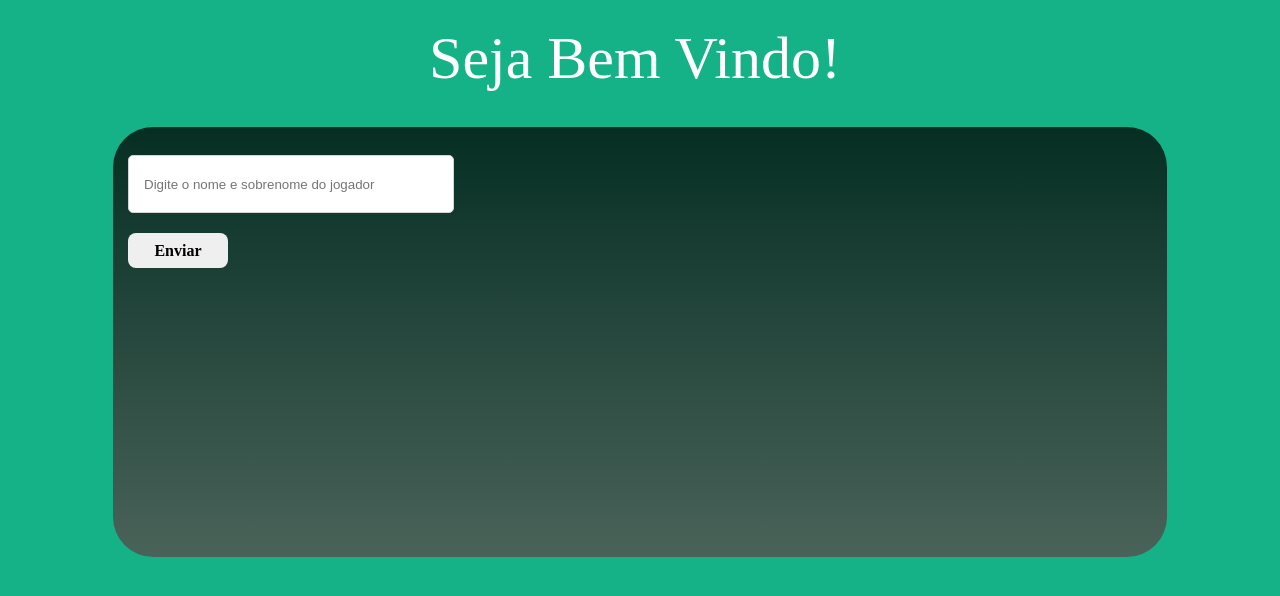
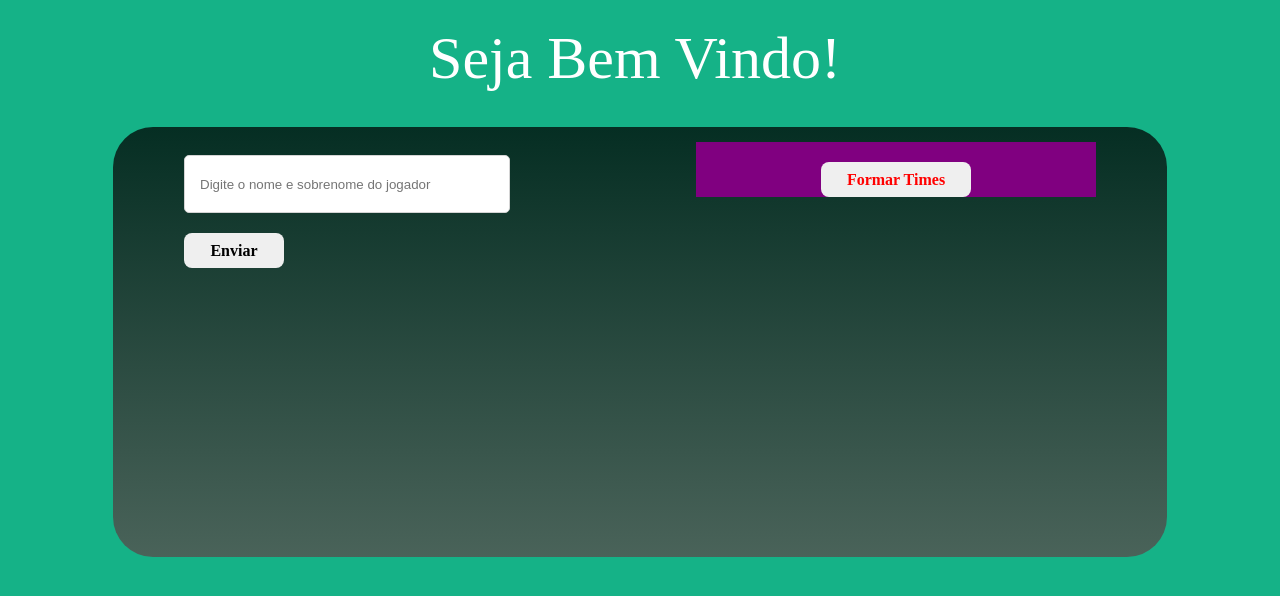
Before and after one commit to BrendaRSS/teamDrawerFront, a React (Create React App) app: page /teams in a window 1280 px wide. Shown: the top 596 px of the page. Built offline with nearby package versions, Linux system fonts and the light colour scheme; a web font is replaced by a local one.

Commit message:
feat:successfully formed teams

```diff
--- a/src/pages/TeamsPage.js
+++ b/src/pages/TeamsPage.js
@@ -2,14 +2,61 @@ import styled from "styled-components";
 import { device } from "../constants/DeviceSize";
 import { Link, useNavigate } from "react-router-dom";
 import { useState } from "react";
+import axios from "axios";
 
 export default function HomePage() {
-    const [input, setInput] = useState("");
+    const [namePlayer, setNamePlayer] = useState("");
+    const [teams, setTeams ] = useState();
+    const [printDatas, setPrintDatas] = useState(false);
 
-    function enviarJogadores(event){
+    function createPlayer(event){
         event.preventDefault();
-        const body = { nome: input }
+        const body = { nome: namePlayer }
+        axios.post("http://localhost:8080/jogador", body)
+            .then((resposta) => {
+                console.log(resposta.data);
+                setNamePlayer("");
+            })
+            .catch((error) => {
+                console.log(error.response.data);
+                const status = error.response.status;
+                if (status === 422) {
+                    alert("Todos os campos precisam ser preenchidos adequadamente!");
+                }
+                if (status === 401) {
+                    alert("Token não enviado ou usuário não encontrado!");
+                }
+                if (status === 404) {
+                    alert("Página não encontrada.");
+                }
+                if (status === 500) {
+                    alert("Erro no servidor");
+                }
+            });
+    }
 
+    function getTeams(){
+        axios.get("http://localhost:8080/times")
+        .then((resposta) => {
+            setTeams(resposta.data);
+            setPrintDatas(true);
+        })
+        .catch((error) => {
+            console.log(error.response.data);
+            const status = error.response.status;
+            if (status === 422) {
+                alert("Todos os campos precisam ser preenchidos adequadamente!");
+            }
+            if (status === 401) {
+                alert("Token não enviado ou usuário não encontrado!");
+            }
+            if (status === 404) {
+                alert("Página não encontrada.");
+            }
+            if (status === 500) {
+                alert("Erro no servidor");
+            }
+        });
     }
 
     return (
@@ -18,11 +65,11 @@ export default function HomePage() {
                 <span>Seja Bem Vindo!</span>
             </Welcome>
             <Content>
-                <form onSubmit={enviarJogadores}>
+                <form onSubmit={createPlayer}>
                     <ContainerInput>
                         <input
-                            onChange={e => setInput(e.target.value)}
-                            value={input}
+                            onChange={e => setNamePlayer(e.target.value)}
+                            value={namePlayer}
                             type="player"
                             placeholder="Digite o nome e sobrenome do jogador"
                             required
@@ -30,6 +77,26 @@ export default function HomePage() {
                         <button type="submit">Enviar</button>
                     </ContainerInput>
                 </form>
+                <TeamsBuild>
+                    {printDatas === true?
+                        <ul>
+                            {Object.keys(teams).map((time, index) => (
+                                <li key={index}>
+                                    <strong>{time}:</strong>
+                                    <ul>
+                                        {teams[time].map((jogador, jogadorIndex) => (
+                                            <li key={jogadorIndex}>{jogador}</li>
+                                        ))}
+                                    </ul>
+                                </li>
+                            ))}
+                        </ul>
+                        :
+                        ""}
+                    <ButtonTeams
+                        onClick={getTeams}>Formar Times
+                    </ButtonTeams>
+                </TeamsBuild>
             </Content>
         </ContainerHome>
     );
@@ -71,7 +138,7 @@ const Content = styled.div`
     height: 400px;
     background: linear-gradient(0deg, rgb(81 88 83 / 88%) 0%, rgb(0 0 0 / 74%) 100%);
     display: flex;
-    justify-content: space-between;
+    justify-content: space-around;
     align-items: flex-start;
     border-radius: 40px;
     padding: 15px;
@@ -129,3 +196,37 @@ const ContainerInput = styled.div`
     }
 }
 `
+const TeamsBuild = styled.div`
+    width: 400px;
+    height: auto;
+    background-color: purple;
+    display: flex;
+    flex-direction: column;
+    justify-content: center;
+    align-items: center;
+`
+const ButtonTeams = styled.button`
+    width: 150px;
+    height: 35px;
+    font-family: 'Raleway';
+    font-style: normal;
+    font-weight: 700;
+    font-size: 16px;
+    line-height: 23px;
+    border-radius: 8px;
+    border-style: none;
+    box-sizing: border-box;
+    margin-top: 20px;
+    color: red;
+    cursor: pointer;
+    flex-shrink: 0;
+    padding: 0 1.6rem;
+    text-align: center;
+    user-select: none;
+    -webkit-user-select: none;
+    touch-action: manipulation;
+            &&:hover {
+        box-shadow: rgba(80, 63, 205, 0.5) 0 1px 30px;
+        transition-duration: .5s;
+    }
+`
```
